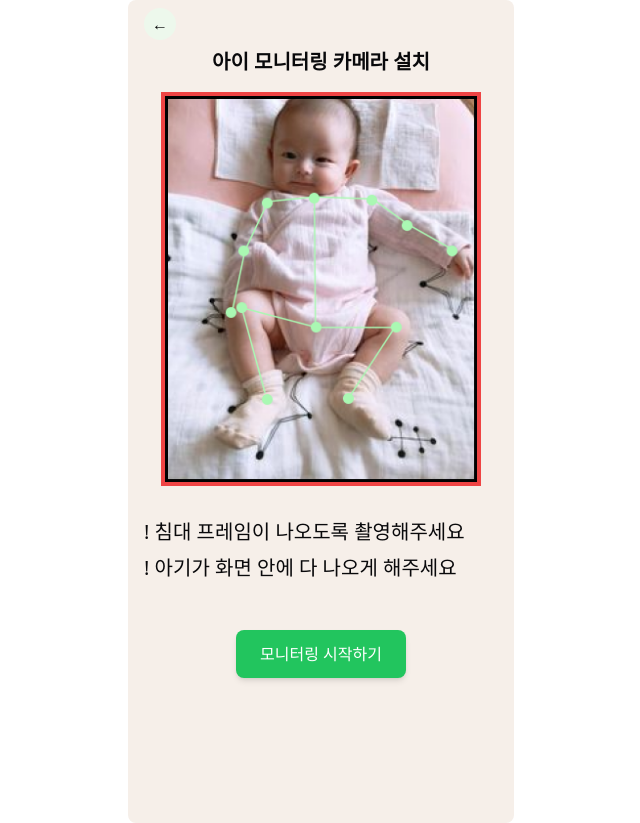
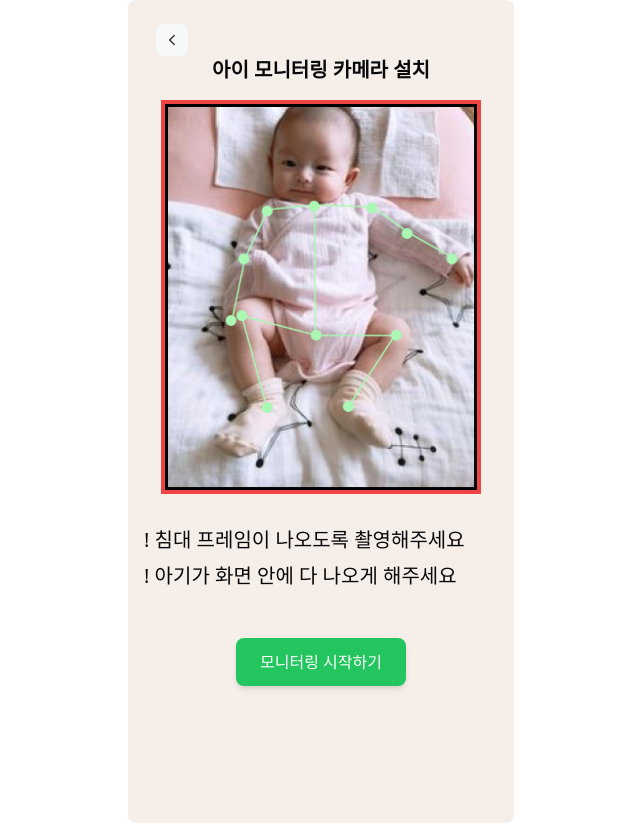
Before and after one commit to yxun20/dingle_frontend, a React (Vite) app: page /scan in a window 1280 px wide. Shown: the whole page, without its empty margins (319-959 px from the left). Built offline with nearby package versions, Linux system fonts and the light colour scheme; what tailwindcss-truncate-multiline would draw is missing.

Commit message:
feature/backBtn Component

```diff
--- /dev/null
+++ b/src/components/ui/button/backButton.tsx
@@ -0,0 +1,23 @@
+import React from 'react';
+import { useNavigate } from 'react-router-dom';
+import backIcon from '@/assets/backIcon.svg';
+
+// Props 타입 정의
+interface BackButtonProps {
+  to?: string; // 이동할 경로, 기본값은 '/'
+  className?: string; // 버튼 스타일 클래스
+}
+
+const BackButton: React.FC<BackButtonProps> = ({ to = '/'}) => {
+  const navigate = useNavigate();
+
+  return (
+    <div className="w-full flex justify-start mt-4 ml-6">
+        <button onClick={() => navigate(to)}>
+            <img src={backIcon} alt="Back Icon" className="w-8 h-8 cursor-pointer" />
+        </button>
+    </div>
+  );
+};
+
+export default BackButton;
--- a/src/pages/Dashboard.tsx
+++ b/src/pages/Dashboard.tsx
@@ -1,24 +1,18 @@
-import React from 'react';
 import { useNavigate } from 'react-router-dom';
 import babySleepingImage from '../assets/babyImage2.svg';
 import moonSleepingImage from '../assets/sleepingMoonImage.svg';
 import micIcon from '../assets/cameraIcon.svg';
 import musicIcon from '../assets/musicIcon.svg';
+import BackButton from '@/components/ui/button/backButton';
 
 const Dashboard = () => {
   const navigate = useNavigate();
 
   return (
     <div className="w-[386px] h-[823px] mx-auto p-5 bg-[#f6efe9] rounded-lg">
-      {/* 뒤로가기 버튼 */}
-      <div className="flex justify-start mb-5">
-        <button
-          className="w-8 h-8 bg-[#edf8ec] rounded-full flex items-center justify-center cursor-pointer"
-          onClick={() => navigate('/')}
-        >
-          ←
-        </button>
-      </div>
+
+      {/* 뒤로가기 버튼 컴포넌트 to='이동할 페이지'*/}
+      <BackButton to='/'></BackButton>
 
       <div className="text-center mb-5">
         <img src={babySleepingImage} alt="Baby Sleeping" className="w-full h-auto rounded-lg" />
--- a/src/pages/MonitorFrequncyPage.tsx
+++ b/src/pages/MonitorFrequncyPage.tsx
@@ -1,26 +1,17 @@
-import React from 'react';
-import { useNavigate } from 'react-router-dom';
 import babyCryingImage from '../assets/babyImage5.jpg';
 import hungerIcon from '../assets/hungerIcon.png';
 import irritationIcon from '../assets/irritationIcon.png';
 import painIcon from '../assets/painIcon.png';
 import sleepinessIcon from '../assets/sleepinessIcon.png';
 import discomfortIcon from '../assets/discomfortIcon.png';
+import BackButton from '@/components/ui/button/backButton';
 
 const MonitorFrequncyPage = () => {
-  const navigate = useNavigate();
 
   return (
     <div className="w-[386px] h-[823px] mx-auto pt-3 pb-5 px-5 bg-[#f6efe9] rounded-lg flex flex-col items-center">
-      {/* 뒤로가기 버튼 */}
-      <div className="w-full flex justify-start mb-2">
-        <button
-          className="w-8 h-8 bg-[#edf8ec] rounded-full flex items-center justify-center cursor-pointer"
-          onClick={() => navigate('/')}
-        >
-          ←
-        </button>
-      </div>
+      {/* 뒤로가기 버튼 컴포넌트 to='이동할 페이지'*/}
+      <BackButton to='/'></BackButton>
 
       {/* 모니터링 중 텍스트 */}
       <div className="text-center mb-2">
@@ -35,7 +26,7 @@ const MonitorFrequncyPage = () => {
 
       {/* 울음 실시간 분석 */}
       <div className="w-full max-w-md bg-white p-4 rounded-lg shadow-md mt-2">
-        <h3 className="text-lg font-bold mb-4">울음 실시간 분석</h3>
+        <p className="text-xs font-bold mb-4">울음 실시간 분석</p>
         <div className="flex items-center mb-3">
           <div className="flex flex-col items-center mr-3">
             <img src={hungerIcon} alt="Hunger Icon" className="w-4 h-4" />
--- a/src/pages/MonitorPosePage.tsx
+++ b/src/pages/MonitorPosePage.tsx
@@ -1,21 +1,12 @@
-import React from 'react';
-import { useNavigate } from 'react-router-dom';
 import babyMonitoringImage from '../assets/babyImage3.png';
+import BackButton from '@/components/ui/button/backButton';
 
 const MonitorPosePage = () => {
-  const navigate = useNavigate();
 
   return (
     <div className="w-[386px] h-[823px] mx-auto p-5 bg-[#f6efe9] rounded-lg flex flex-col items-center">
-      {/* 뒤로가기 버튼 */}
-      <div className="w-full flex justify-start mb-5">
-        <button
-          className="w-8 h-8 bg-[#edf8ec] rounded-full flex items-center justify-center cursor-pointer"
-          onClick={() => navigate('/')}
-        >
-          ←
-        </button>
-      </div>
+      {/* 뒤로가기 버튼 컴포넌트 to='이동할 페이지'*/}
+      <BackButton to='/'></BackButton>
 
       {/* 모니터링 중 텍스트 */}
       <div className="text-center mb-5">
--- a/src/pages/MyPage.tsx
+++ b/src/pages/MyPage.tsx
@@ -1,23 +1,18 @@
-import { useNavigate } from 'react-router-dom';
-import backIcon from '@/assets/backIcon.svg'; // 뒤로가기 아이콘
 import babyProfile from '@/assets/babyprofile.png'; //아기 프로필 이미지
 import momProfile from '@/assets/momprofile.png'; //아기 프로필 이미지
 import dadProfile from '@/assets/dadprofile.png'; //아기 프로필 이미지
 
+import BackButton from '@/components/ui/button/backButton';
+
 function MyPage() {
-    const navigate = useNavigate();
 
     return (
     <div
         className="flex flex-col items-center justify-around h-[823px] w-[386px] mx-auto bg-orange-50"
         style={{ position: 'relative' }}
       >
-      {/* 뒤로가기 버튼*/}
-      <div className="w-full flex justify-start mb-4 mt-6 ml-6">
-        <button onClick={() => navigate('/')}> {/* 뒤로가기 버튼 눌렀을 때 MainPage로 이동 */}
-        <img src={backIcon} alt="Camera Icon" className="w-8 h-8 cursor-pointer" />
-        </button>
-      </div>
+      {/* 뒤로가기 버튼 컴포넌트 to='이동할 페이지'*/}
+      <BackButton to='/'></BackButton>
 
     {/* 프로필 카드 3장 */}
 
--- a/src/pages/ScanPage.tsx
+++ b/src/pages/ScanPage.tsx
@@ -1,21 +1,12 @@
-import React from 'react';
-import { useNavigate } from 'react-router-dom';
 import babyMonitoringImage from '../assets/babyImage3.png';
+import BackButton from '@/components/ui/button/backButton';
 
 const Dashboard = () => {
-  const navigate = useNavigate();
 
   return (
     <div className="w-[386px] h-[823px] mx-auto pt-2 pb-4 px-4 bg-[#f6efe9] rounded-lg flex flex-col items-center">
-      {/* 뒤로가기 버튼 */}
-      <div className="w-full flex justify-start mb-2">
-        <button
-          className="w-8 h-8 bg-[#edf8ec] rounded-full flex items-center justify-center cursor-pointer"
-          onClick={() => navigate('/')}
-        >
-          ←
-        </button>
-      </div>
+      {/* 뒤로가기 버튼 컴포넌트 to='이동할 페이지'*/}
+      <BackButton to='/'></BackButton>
 
       {/* 제목 텍스트 */}
       <div className="text-center mb-4">
```
